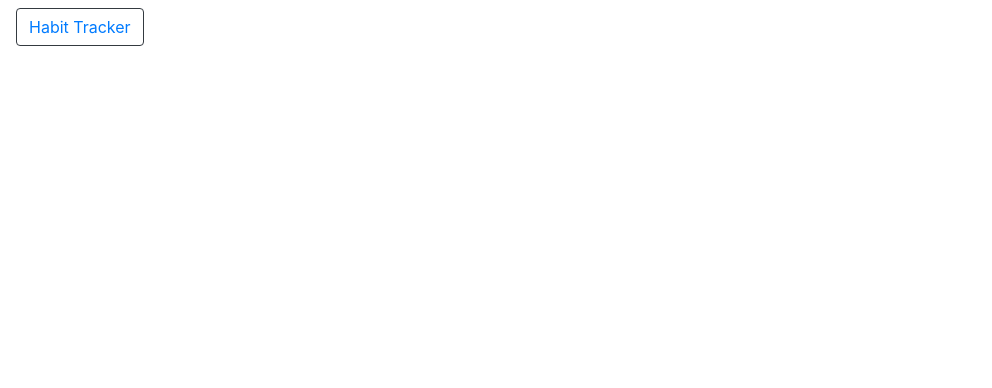
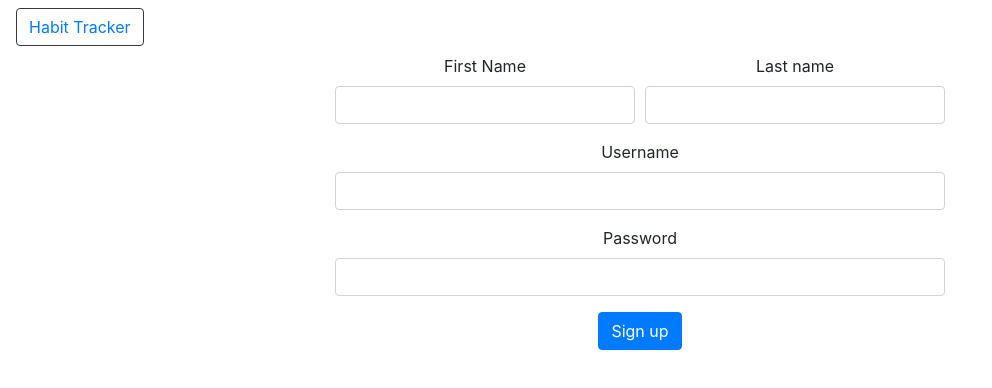
Before and after one commit to igor-krz/habits-app, a React (Create React App) app in the folder habitapp/: page /register in a window 1280 px wide. Shown: the top 388 px of the page, without its empty margins (0-992 px from the left). Built offline with nearby package versions, Linux system fonts and the light colour scheme.

Commit message:
form added

```diff
--- a/habitapp/src/App.js
+++ b/habitapp/src/App.js
@@ -6,7 +6,8 @@ import { Route, Switch, BrowserRouter as Router } from "react-router-dom";
 import Navigation from "./Components/Navigation";
 
 //containers
-import HomePage from "./Containers/HomePage";
+import RegisterPage from "./Containers/RegisterPage";
+import LoginPage from "./Containers/LoginPage";
 
 class App extends React.Component {
   render() {
@@ -16,7 +17,10 @@ class App extends React.Component {
           <Navigation />
           <Switch>
             <Route exact path="/">
-              <HomePage />
+              <LoginPage />
+            </Route>
+            <Route exact path="/register">
+              <RegisterPage />
             </Route>
           </Switch>
         </Router>
--- a/habitapp/src/Containers/HomePage.js
+++ b/habitapp/src/Containers/LoginPage.js
@@ -1,7 +1,25 @@
 import React, { Component } from "react";
-import { Redirect } from "react-router-dom";
+import { Redirect, Link } from "react-router-dom";
 
-class HomePage extends Component {
+class LoginPage extends Component {
+  constructor(props) {
+    super(props);
+    this.state = {
+      username: "",
+      password: "",
+    };
+  }
+
+  handlePassword = (e) => {
+    this.setState({ password: e.target.value });
+  };
+  handleUsername = (e) => {
+    this.setState({ username: e.target.value });
+  };
+  handleSubmit = (e) => {
+    e.preventDefault();
+    this.props.loadFunction(this.state);
+  };
   render() {
     return (
       <div className="container-fluid" id="HomePage">
@@ -9,31 +27,36 @@ class HomePage extends Component {
           <div className="col-lg-3" id="asideArea"></div>
           <div className="col-lg-6">
             <div className="App-body">
-              <form>
+              <form onSubmit={this.handleSubmit}>
                 <div className="form-group">
-                  <label for="username">Username</label>
+                  <label htmlFor="username">Username</label>
                   <input
                     type="text"
                     className="form-control"
                     id="username"
                     name="username"
+                    value={this.state.username}
+                    onChange={this.handleUsername}
+                    required
                   />
                 </div>
                 <div className="form-group">
-                  <label for="password">Password</label>
+                  <label htmlFor="password">Password</label>
                   <input
                     type="password"
                     className="form-control"
                     id="password"
                     placeholder="Password"
                     name="password"
+                    value={this.state.password}
+                    onChange={this.handlePassword}
                   />
                 </div>
                 <button type="submit" className="btn btn-primary">
                   Login
                 </button>
-                <button type="submit" className="btn btn-primary">
-                  Sign UP
+                <button type="button" className="btn btn-outline-dark">
+                  <Link to="/register">Sign Up</Link>
                 </button>
               </form>
             </div>
@@ -45,4 +68,4 @@ class HomePage extends Component {
   }
 }
 
-export default HomePage;
+export default LoginPage;
--- /dev/null
+++ b/habitapp/src/Containers/RegisterPage.js
@@ -0,0 +1,104 @@
+import React, { Component } from "react";
+import { Redirect } from "react-router-dom";
+
+class RegisterPage extends Component {
+  constructor(props) {
+    super(props);
+    this.state = {
+      name: "",
+      surname: "",
+      username: "",
+      password: "",
+    };
+  }
+
+  handleName = (e) => {
+    this.setState({ name: e.target.value });
+  };
+  handleSurname = (e) => {
+    this.setState({ surname: e.target.value });
+  };
+  handleUsername = (e) => {
+    this.setState({ username: e.target.value });
+  };
+  handlePassword = (e) => {
+    this.setState({ password: e.target.value });
+  };
+
+  handleSubmit = (e) => {
+    e.preventDefault();
+    console.log(this.state.name);
+    console.log(this.state.surname);
+    console.log(this.state.username);
+    console.log(this.state.password);
+
+    // this.props.loadFunction(this.state);
+  };
+  render() {
+    return (
+      <div className="container-fluid" id="HomePage">
+        <div className="row">
+          <div className="col-lg-3" id="asideArea"></div>
+          <div className="col-lg-6">
+            <div className="App-body">
+              <form onSubmit={this.handleSubmit}>
+                <div className="form-row">
+                  <div className="form-group col-md-6">
+                    <label htmlFor="name">First Name</label>
+                    <input
+                      type="text"
+                      className="form-control"
+                      id="name"
+                      value={this.state.name}
+                      onChange={this.handleName}
+                      required
+                    />
+                  </div>
+                  <div className="form-group col-md-6">
+                    <label htmlFor="surname">Last name</label>
+                    <input
+                      type="text"
+                      className="form-control"
+                      id="surname"
+                      value={this.state.surname}
+                      onChange={this.handleSurname}
+                      required
+                    />
+                  </div>
+                </div>
+                <div className="form-group">
+                  <label htmlFor="username">Username</label>
+                  <input
+                    type="text"
+                    className="form-control"
+                    id="username"
+                    value={this.state.username}
+                    onChange={this.handleUsername}
+                    required
+                  />
+                </div>
+                <div className="form-group">
+                  <label htmlFor="password">Password</label>
+                  <input
+                    type="password"
+                    className="form-control"
+                    id="password"
+                    value={this.state.password}
+                    onChange={this.handlePassword}
+                    required
+                  />
+                </div>
+                <button type="submit" className="btn btn-primary">
+                  Sign up
+                </button>
+              </form>
+            </div>
+          </div>
+          <div className="col-lg-3" id="asideArea"></div>
+        </div>
+      </div>
+    );
+  }
+}
+
+export default RegisterPage;
```
Also changed, not shown: 1 other file (tests, documents, lock files or other folders).
